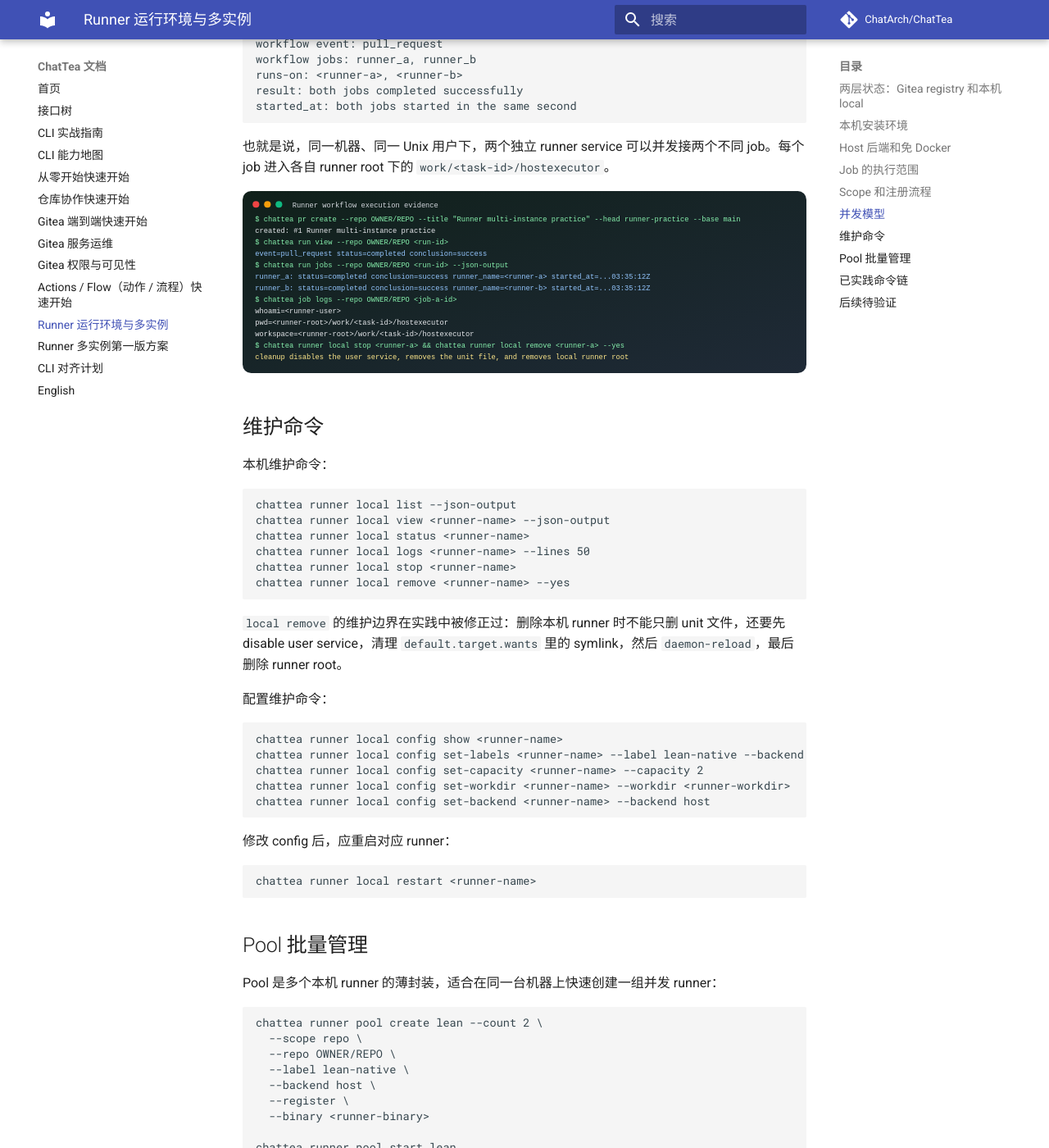
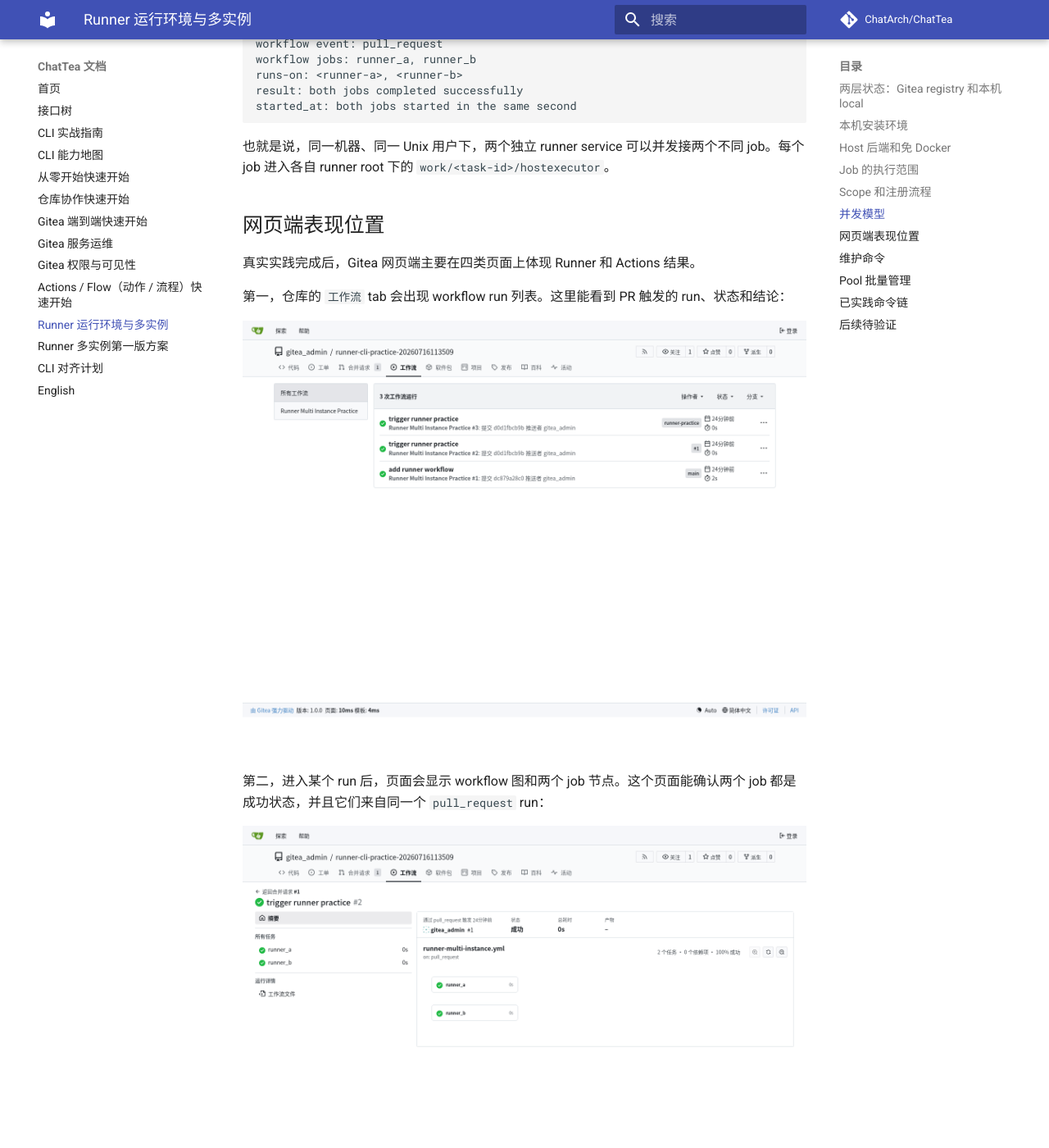
Before and after one commit to ChatArch/ChatTea, an MkDocs documentation site: the page built from docs/runner-environment-and-registration.md, in a window 1280 px wide and 1400 px high, scrolled down 4351 px. Shown: the whole window at 82% size. Built offline with MkDocs 1.6.1 and Material for MkDocs 9.7.7, drawn with Linux system fonts in a browser that asks for light colours; comment, search, counter and statistics services are not loaded; some of the changed text lies outside the part shown.

Commit message:
docs: add runner web ui evidence

```diff
--- a/docs/runner-environment-and-registration.md
+++ b/docs/runner-environment-and-registration.md
@@ -202,6 +202,28 @@
 
 也就是说，同一机器、同一 Unix 用户下，两个独立 runner service 可以并发接两个不同 job。每个 job 进入各自 runner root 下的 `work/<task-id>/hostexecutor`。
 
+## 网页端表现位置
+
+真实实践完成后，Gitea 网页端主要在四类页面上体现 Runner 和 Actions 结果。
+
+第一，仓库的 `工作流` tab 会出现 workflow run 列表。这里能看到 PR 触发的 run、状态和结论：
+
+![Gitea Actions run 列表页面](assets/runner/web/gitea-actions-list.png)
+
+第二，进入某个 run 后，页面会显示 workflow 图和两个 job 节点。这个页面能确认两个 job 都是成功状态，并且它们来自同一个 `pull_request` run：
+
+![Gitea Actions run 详情页面](assets/runner/web/gitea-actions-run-detail.png)
+
+第三，进入 job 页面后，Gitea 会展示单个 job 的日志区域和运行状态。runner A 的 job 页面对应 `runs-on: <runner-a>`：
+
+![Gitea Actions runner A job 页面](assets/runner/web/gitea-actions-job-runner-a.png)
+
+第四，runner B 的 job 页面对应 `runs-on: <runner-b>`，用于确认两个不同 label 被两个不同 runner 接走：
+
+![Gitea Actions runner B job 页面](assets/runner/web/gitea-actions-job-runner-b.png)
+
+上面的截图是 Gitea 网页端真实页面截图；下面的 SVG 是同一轮实践的脱敏命令摘要，方便在文档里快速扫命令链。
+
 ![Runner PR workflow 成功执行记录](assets/runner/runner-pr-run-success.svg)
 
 ## 维护命令
```
Also changed, not shown: docs/assets/runner/web/gitea-actions-job-runner-a.png (added), docs/assets/runner/web/gitea-actions-job-runner-b.png (added), docs/assets/runner/web/gitea-actions-list.png (added), docs/assets/runner/web/gitea-actions-run-detail.png (added).
